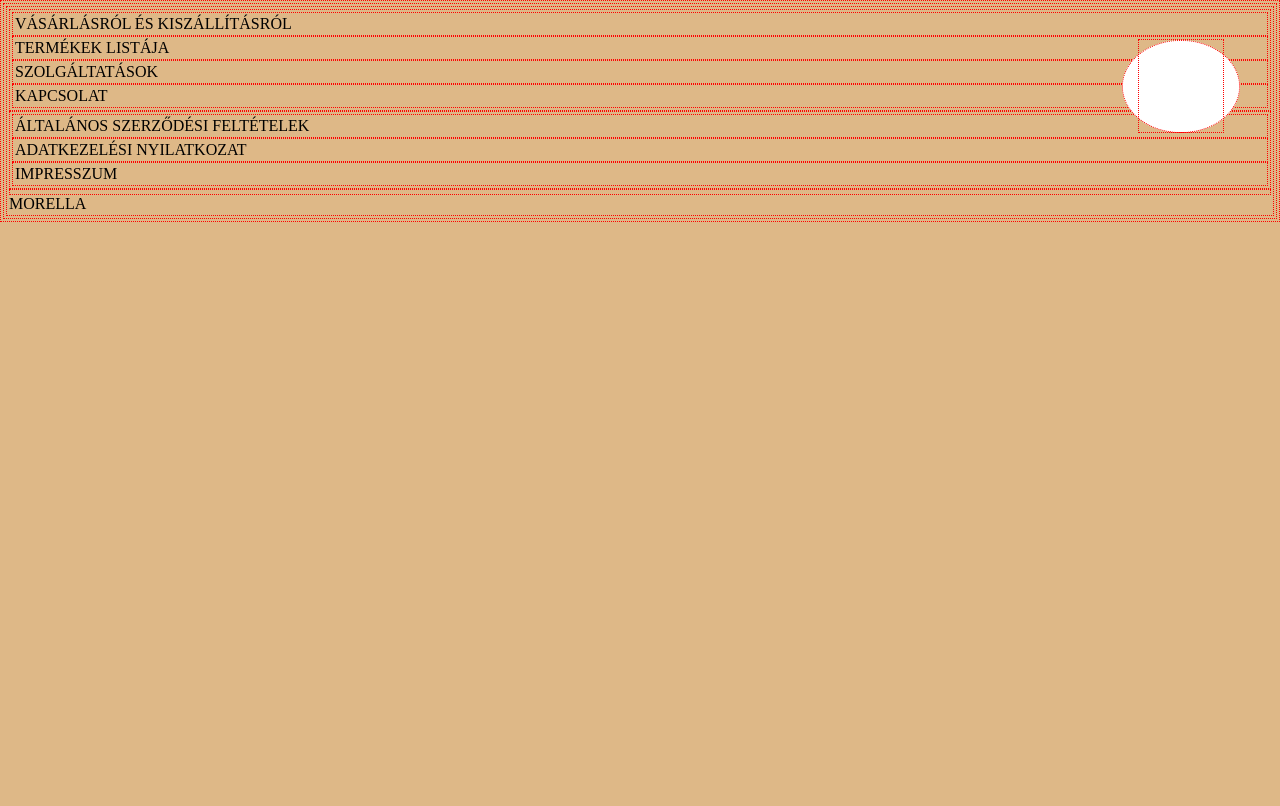
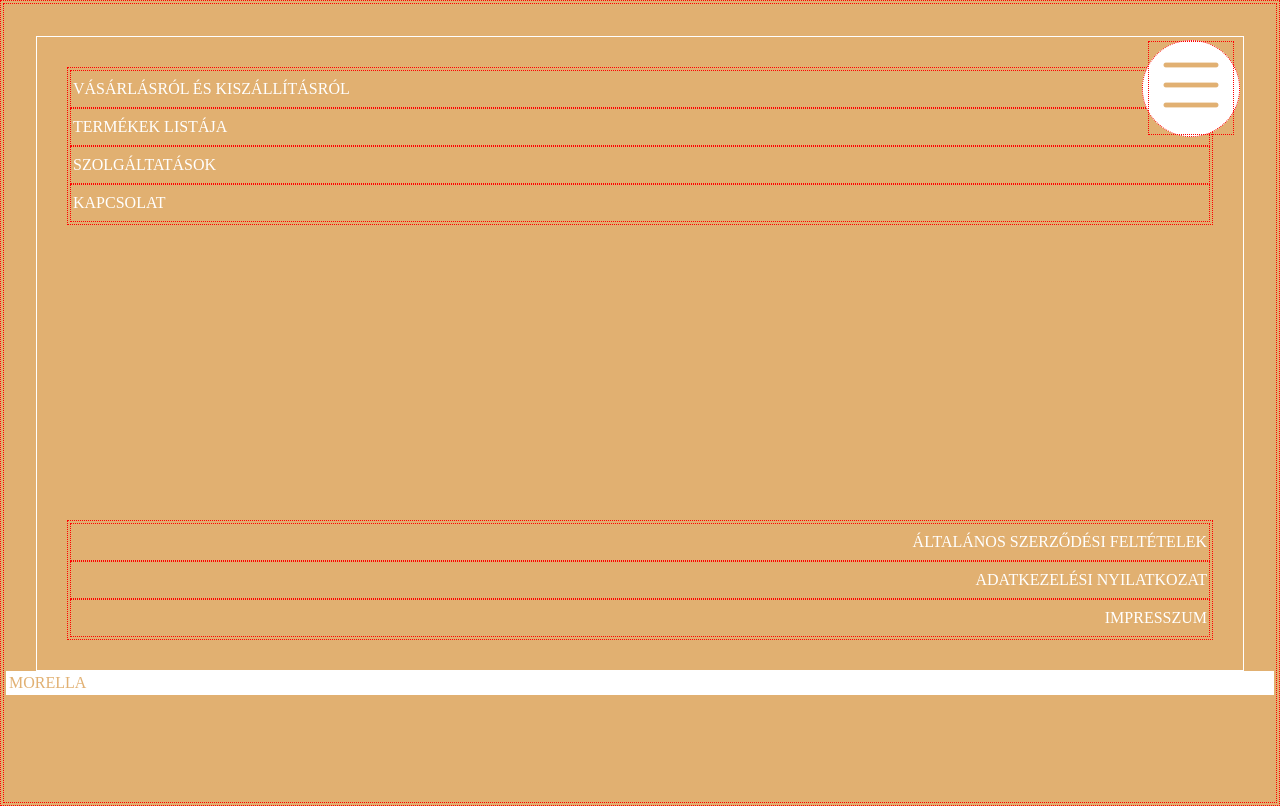
Before and after one commit to dekany31/Morellanewest, a plain HTML site: page index.html in a window 1280 px wide. Drawn offline with nearby package versions, Linux system fonts and the light colour scheme.

Commit message:
No: 2 commit. this is a 1200 seconds auto commit. Tue 04/27/2021 - 16:05:41.65

```diff
--- a/index.html
+++ b/index.html
@@ -29,10 +29,9 @@
       <p>ADATKEZELÉSI NYILATKOZAT</p>
       <p>IMPRESSZUM</p>
     </div>
-    <div class="morella">
-    </div>MORELLA
   </div>
 
+  <div class="morella">MORELLA</div>
 </body>
 
 </html>
--- a/styles/style.scss
+++ b/styles/style.scss
@@ -12,16 +12,38 @@
   padding: 2px;
 }
 body {
-  background-color: burlywood;
+  background-color: rgba(219, 160, 84, 0.829);
+  height: 100vh;
+  color: white;
   .burger {
     background-color: white;
     font-size: 5em;
     border-radius: 50%;
-    padding: 0 15px;
+    padding: 2px 5px;
     margin: 20px;
-    color: white;
+    color: rgba(219, 160, 84, 0.829);
     position: absolute;
     right: 20px;
     top: 20px;
   }
+  .flexbox {
+    border: 1px solid white;
+    margin: 30px 30px 0;
+    height: 80%;
+    display: flex;
+    flex-direction: column;
+    justify-content: space-between;
+    line-height: 2em;
+    padding: 30px;
+    .up {
+    }
+    .down {
+      text-align: right;
+    }
+  }
+  .morella {
+    border: 1px solid white;
+    color: rgba(219, 160, 84, 0.829);
+    background-color: white;
+  }
 }
```
Also changed, not shown: styles/style.css, 2 other files.
